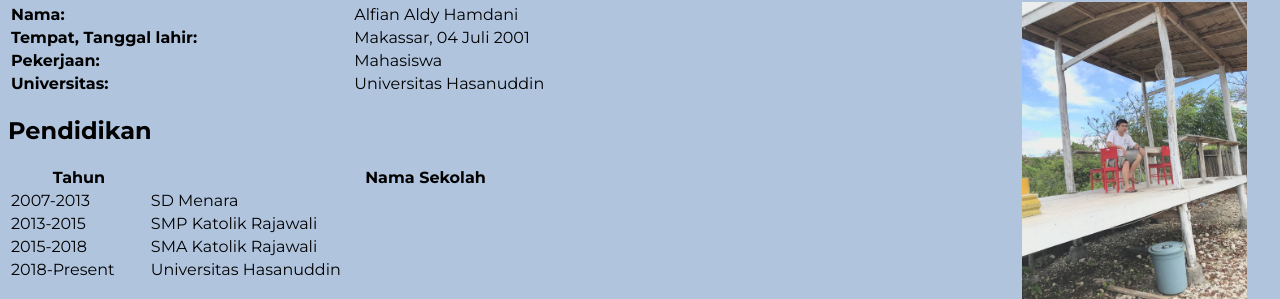
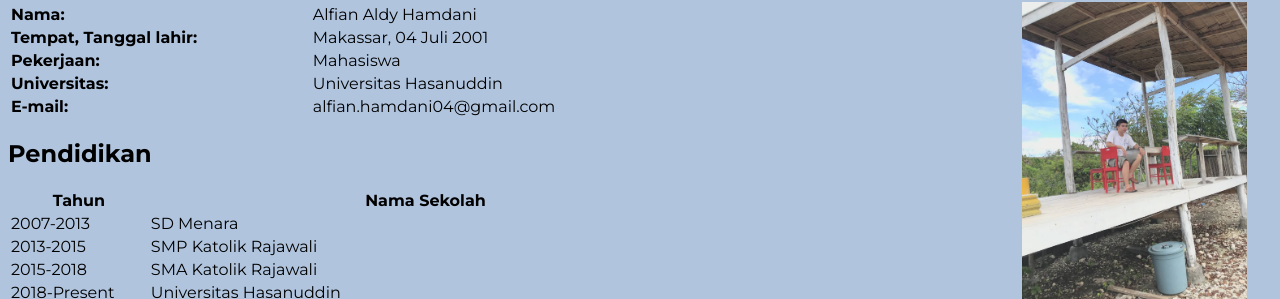
Before and after one commit to alfianAH/TableHTML, a plain HTML site: page ResumeHTML/index.html in a window 1280 px wide. Shown: the part 152-451 px from the top of the page. Drawn offline with Linux system fonts and the light colour scheme.

Commit message:
Added email

```diff
--- a/ResumeHTML/index.html
+++ b/ResumeHTML/index.html
@@ -44,6 +44,10 @@
 				<tr>
 					<th class="table-header">Universitas: </th>
 					<td>Universitas Hasanuddin</td>
+				</tr>
+				<tr>
+					<th class="table-header">E-mail: </th>
+					<td>alfian.hamdani04@gmail.com</td>
 				</tr>
 			</table>
 		</p>
```
